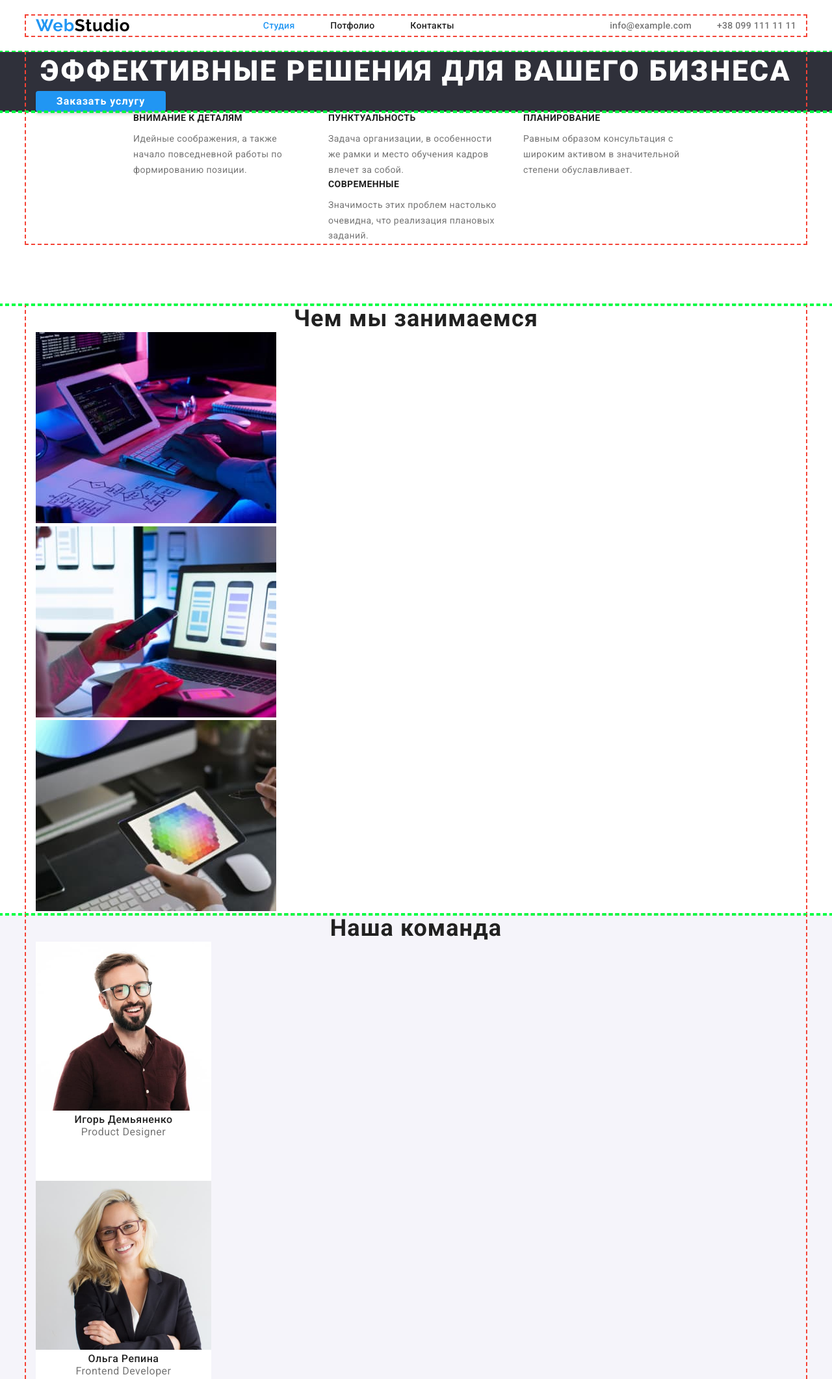
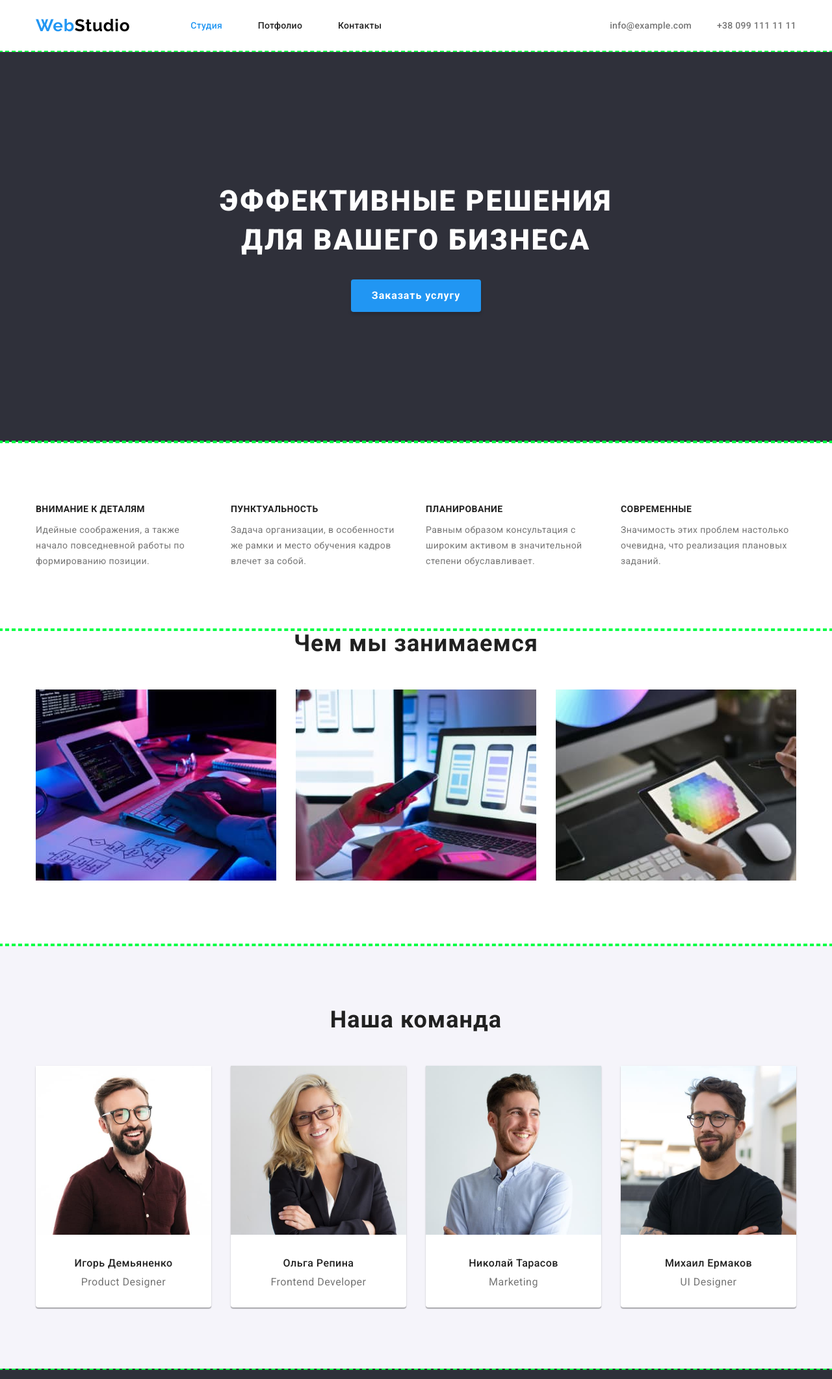
Before and after one commit to yabr87/goit-markup-hw-03, a plain HTML site: page index.html in a window 1280 px wide. Shown: the top 2122 px of the page at 65% size. Drawn offline with nearby package versions, Linux system fonts and the light colour scheme.

Commit message:
dz3 pre end

```diff
--- a/css/styles.css
+++ b/css/styles.css
@@ -19,22 +19,16 @@ body {
 }
 
 .container {
-  width: 1200px;
+  max-width: 1200px;
   margin: 0 auto;
-  outline: 2px dashed #f44336;
   padding: 0 15px;
-}
-.portfolio > .container {
-  padding: 0;
+  /* outline: 2px dashed #f44336; */
 }
 
 /* TEST */
 
-.advantage {
+.section {
   padding-bottom: 94px;
-}
-
-section {
   outline: 2px dashed #00ff44;
 }
 
@@ -46,7 +40,7 @@ h3,
 h4,
 p,
 ul,
-a {
+li {
   margin: 0;
   padding: 0;
 }
@@ -77,7 +71,9 @@ a {
 }
 
 /* logo */
-
+.logo-box {
+  margin-right: 93px;
+}
 .logo {
   font-family: "Raleway", sans-serif;
   font-style: normal;
@@ -98,7 +94,7 @@ a {
 
 /* header */
 .head {
-  padding: 24px 15px;
+  padding: 24px 0;
   border-bottom-width: 1px;
   border-bottom-style: solid;
   border-bottom-color: var(--color-header-line);
@@ -106,10 +102,8 @@ a {
 
 .head > .container {
   display: flex;
-  flex-direction: row;
-
   align-items: center;
-  justify-content: space-between;
+  justify-content: flex-start;
 }
 
 .head-nav .link {
@@ -124,6 +118,9 @@ a {
   display: flex;
   flex-direction: row;
   justify-content: space-between;
+}
+.head-address {
+  margin-left: auto;
 }
 
 .head-address .link {
@@ -144,12 +141,14 @@ a {
 }
 
 /* hero */
-.hero {
+.hero.section {
+  padding: 200px 0;
   background: var(--color-footer);
 }
 
 .hero > .container {
   background: var(--color-footer);
+  text-align: center;
 }
 
 .hero-title {
@@ -159,6 +158,7 @@ a {
   text-align: center;
   letter-spacing: 0.06em;
   text-transform: uppercase;
+  margin-bottom: 30px;
   color: var(--color-design-global);
 }
 
@@ -170,8 +170,8 @@ a {
   text-align: center;
   letter-spacing: 0.06em;
   color: var(--color-design-global);
-  width: 200px;
 
+  padding: 10px 32px;
   background-color: var(--color-design);
   box-shadow: 0px 4px 4px rgba(0, 0, 0, 0.15);
   border-radius: 4px;
@@ -186,16 +186,17 @@ a {
 
 /* advantage */
 
+.advantage.section {
+  padding-top: 94px;
+}
 .advantage-list {
   display: flex;
-  flex-direction: row;
   flex-wrap: wrap;
   justify-content: center;
+  gap: 30px;
 }
 .advantage-item {
-  width: 270px;
-
-  margin: 0 15px;
+  flex-basis: calc((100% - 90px) / 4);
 }
 
 .title {
@@ -222,16 +223,43 @@ a {
 
 /* work */
 
+.work-list {
+  display: flex;
+  flex-wrap: wrap;
+  justify-content: center;
+  gap: 30px;
+}
+
+.work-title,
+.team-title {
+  margin-bottom: 50px;
+}
 /* team */
+
+.team.section {
+  padding-top: 94px;
+}
 
 .team {
   background-color: var(--color-team-bgd);
 }
 
+.team-list {
+  display: flex;
+  flex-wrap: wrap;
+  justify-content: center;
+  gap: 30px;
+}
+
+.team-item-box {
+  padding: 30px 0;
+}
+
 .team-item {
-  width: 270px;
-  height: 368px;
   background-color: var(--color-design-global);
+  box-shadow: 0px 1px 3px rgba(0, 0, 0, 0.12), 0px 1px 1px rgba(0, 0, 0, 0.14),
+    0px 2px 1px rgba(0, 0, 0, 0.2);
+  border-radius: 0px 0px 4px 4px;
 }
 .team-member {
   font-weight: 500;
@@ -239,6 +267,7 @@ a {
   line-height: 1.1875;
   text-align: center;
   letter-spacing: 0.03em;
+  margin-bottom: 10px;
 }
 .team-text.text {
   font-size: 16px;
@@ -285,22 +314,22 @@ a {
 /* portfolio */
 .portfolio.section {
   padding-top: 94px;
-  padding-bottom: 94px;
 }
 
 .portfolio-btn-list {
   display: flex;
-  flex-direction: row;
   justify-content: center;
   flex-wrap: wrap;
+  row-gap: 15px;
+  column-gap: 8px;
 }
 
 .portfolio-list {
   display: flex;
-  flex-direction: row;
   flex-wrap: wrap;
   justify-content: center;
-  padding-top: 5px;
+  gap: 30px;
+  margin-top: 50px;
 }
 
 .portfolio-btn {
@@ -315,12 +344,9 @@ a {
   border-radius: 4px;
   border: none;
   cursor: pointer;
-
   padding: 6px 22px;
-  margin: 0 8px 15px 0;
 }
 .portfolio-item {
-  margin: 30px 15px 0px 15px;
   background-color: var(--color-design-global);
 
   outline: 2px dashed green;
--- a/index.html
+++ b/index.html
@@ -48,14 +48,18 @@
     </header>
 
     <main>
-      <section class="hero">
+      <section class="hero section">
         <div class="container">
-          <h1 class="hero-title">Эффективные решения для вашего бизнеса</h1>
+          <h1 class="hero-title">
+            Эффективные решения
+            <br />
+            для вашего бизнеса
+          </h1>
           <button class="hero-btn" type="button" id="">Заказать услугу</button>
         </div>
       </section>
 
-      <section class="advantage">
+      <section class="advantage section">
         <div class="container">
           <h2 class="visually-hidden">Наши преимущества</h2>
           <ul class="advantage-list list">
@@ -91,7 +95,7 @@
         </div>
       </section>
 
-      <section class="work">
+      <section class="work section">
         <div class="container">
           <h2 class="work-title title">Чем мы занимаемся</h2>
           <ul class="work-list list">
@@ -123,7 +127,7 @@
         </div>
       </section>
 
-      <section class="team">
+      <section class="team section">
         <div class="container">
           <h2 class="team-title title">Наша команда</h2>
           <ul class="team-list list">
@@ -134,8 +138,10 @@
                 width="270"
                 height="260"
               />
+              <div class="team-item-box">
                 <h3 class="team-member">Игорь Демьяненко</h3>
                 <p class="team-text text">Product Designer</p>
+              </div>
             </li>
             <li class="team-item">
               <img
@@ -144,8 +150,10 @@
                 width="270"
                 height="260"
               />
+              <div class="team-item-box">
                 <h3 class="team-member">Ольга Репина</h3>
                 <p class="team-text text">Frontend Developer</p>
+              </div>
             </li>
             <li class="team-item">
               <img
@@ -154,8 +162,10 @@
                 width="270"
                 height="260"
               />
+              <div class="team-item-box">
                 <h3 class="team-member">Николай Тарасов</h3>
                 <p class="team-text text">Marketing</p>
+              </div>
             </li>
             <li class="team-item">
               <img
@@ -164,8 +174,10 @@
                 width="270"
                 height="260"
               />
+              <div class="team-item-box">
                 <h3 class="team-member">Михаил Ермаков</h3>
                 <p class="team-text text">UI Designer</p>
+              </div>
             </li>
           </ul>
         </div>
```
Lines whose indentation alone changed are shown as unchanged.
